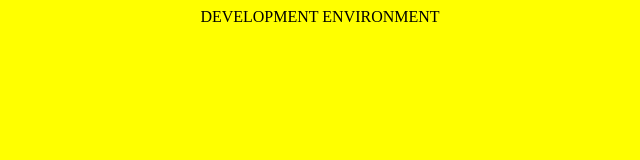
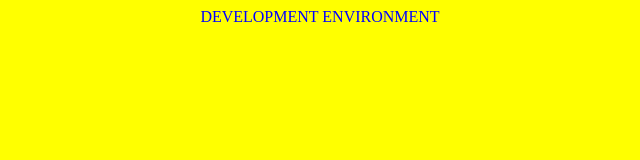
Before and after one commit to shivanip-cuelogic/product, a plain HTML site: page index.html in a window 1280 px wide. Shown: the whole page, without its empty margins (320-960 px from the left). Drawn offline with Linux system fonts and the light colour scheme.

Commit message:
color changed in dev to  blue

```diff
--- a/index.html
+++ b/index.html
@@ -1,6 +1,6 @@
 <html>
 <head><title>product</title></head>
 <body bgcolor=yellow>
-<center><p1>DEVELOPMENT ENVIRONMENT</p1></center>
+<center><p1><font color=blue >DEVELOPMENT ENVIRONMENT</font></p1></center>
 </body>
 </html>
```
